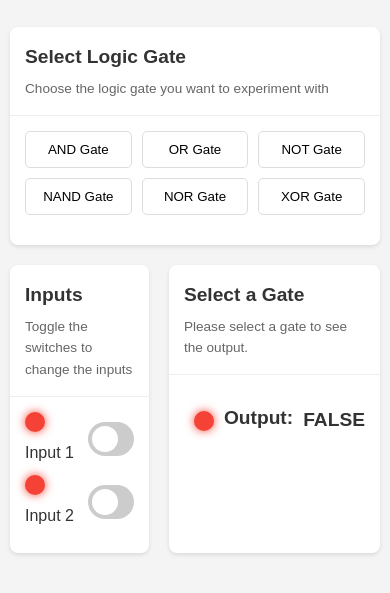
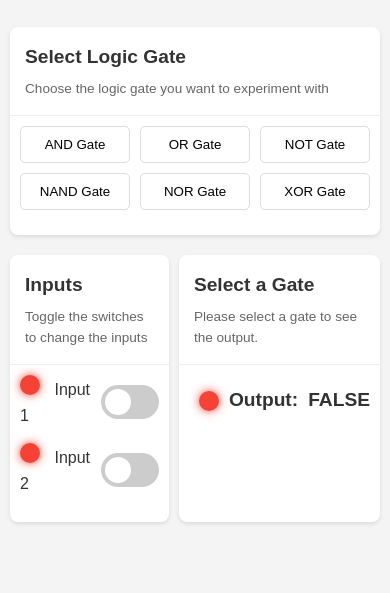
Before and after one commit to CodeMasterCSE/Digital-Electronics-Learning-Hub, a plain HTML site: page logic-gates.html in a window 390 px wide. Shown: the part 67-660 px from the top of the page. Drawn offline with Linux system fonts and the light colour scheme.

Commit message:
Initial files uploaded

```diff
--- a/logic-gates.css
+++ b/logic-gates.css
@@ -185,7 +185,9 @@ input:checked + .slider:before {
 @media (max-width: 767px) {
 
     .grid {
+        display: grid;
         grid-template-columns: 1fr 1fr;
+        gap: 10px;
     }
 
     .gate-options {
@@ -210,19 +212,38 @@ input:checked + .slider:before {
     }
 
     .card-content {
-        padding: 15px;
+        padding: 10px
     }
 
     h1 {
-        font-size: 1.5em;
+        font-size: 1.5rem;
     }
 
     h2 {
-        font-size: 1.1em;
+        font-size: 1rem;
     }
 
     .card-header p {
         font-size: 0.85em;
     }
 
+    .input-group {
+        display: flex;
+        justify-content: space-between;
+        align-items: center;
+    }
+
+    .input-group label {
+        margin-bottom: 5px;
+    }
+
+    .output {
+        flex-direction: row;
+        justify-content: space-between;
+    }
+
+    .output span {
+        margin-left: 10px;
+        margin-top: 0;
+    }
 }
```
